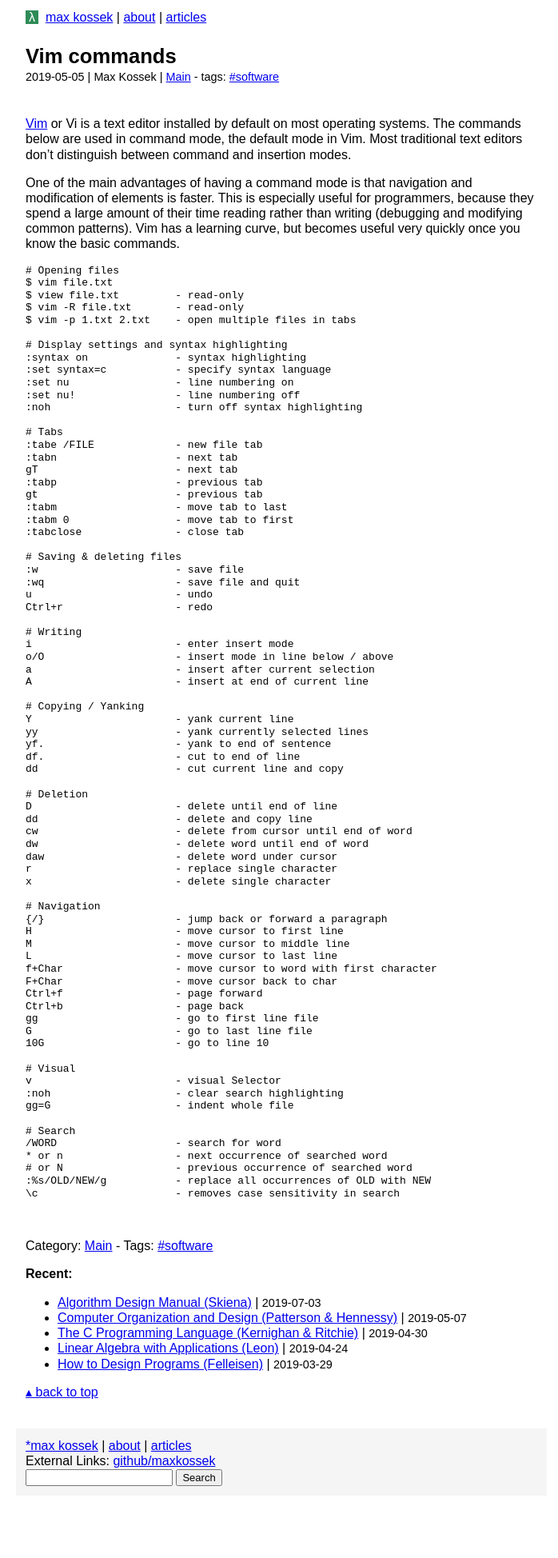
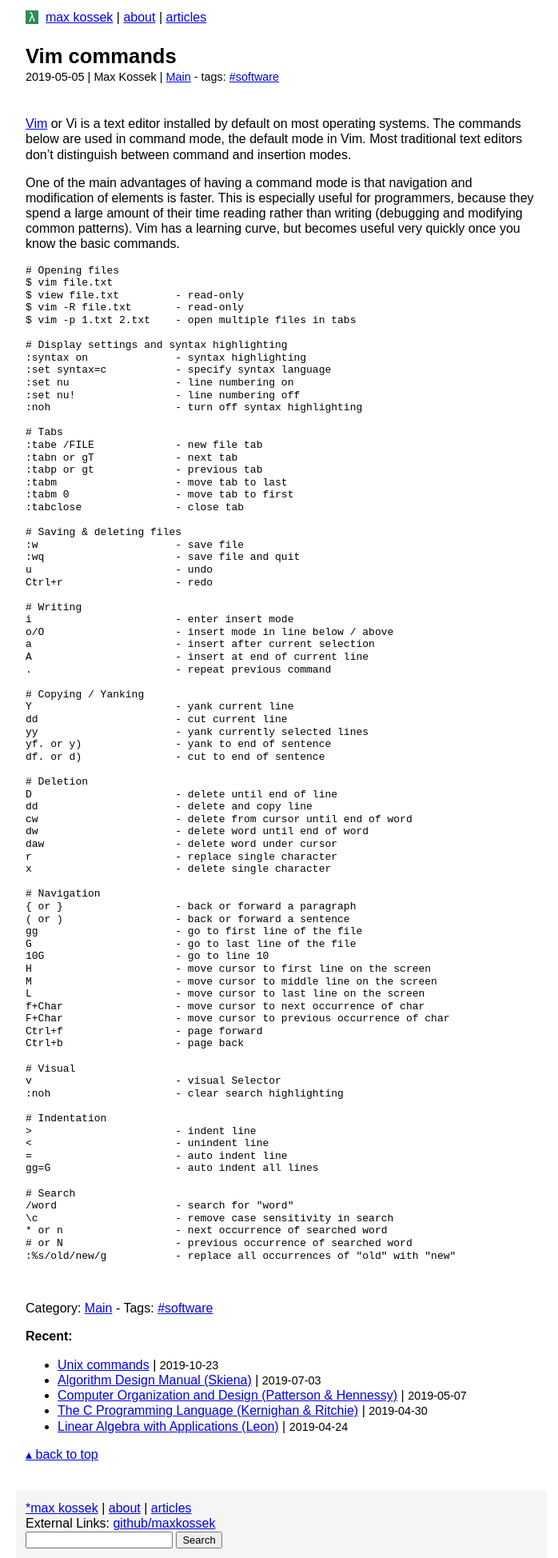
Before and after one commit to maxkossek/maxkossek.github.io, a Jekyll site: the page built from _posts/2019-05-05-vim.md, in a window 1280 px wide. Shown: the whole page at 80% size, without its empty margins (288-986 px from the left). Built offline with Jekyll 4.4.1, drawn with Linux system fonts in a browser that asks for light colours; before the commit the page ends 1870 px from its top, so only the background shows below that.

Commit message:
Update vim and add unix

````diff
--- a/_posts/2019-05-05-vim.md
+++ b/_posts/2019-05-05-vim.md
@@ -7,7 +7,7 @@
 author: "Max Kossek"
 description: List of essential commands used in the Vim Text Editor.
 sitemap:
-    lastmod: 2019-10-22
+    lastmod: 2019-10-23
 ---
 
 <a href="https://www.vim.org/" target="_blank" rel="noopener">Vim</a> or Vi is a text editor installed by default on most operating systems. The commands below are used in command mode, the default mode in Vim. Most traditional text editors don't distinguish between command and insertion modes.
@@ -30,10 +30,8 @@
 
 # Tabs
 :tabe /FILE		- new file tab
-:tabn			- next tab
-gT			- next tab
-:tabp			- previous tab
-gt			- previous tab
+:tabn or gT		- next tab
+:tabp or gt		- previous tab
 :tabm			- move tab to last
 :tabm 0			- move tab to first
 :tabclose		- close tab
@@ -49,13 +47,14 @@
 o/O			- insert mode in line below / above
 a			- insert after current selection
 A			- insert at end of current line
+.			- repeat previous command
 
 # Copying / Yanking
 Y			- yank current line
+dd			- cut current line
 yy			- yank currently selected lines
-yf.			- yank to end of sentence
-df.			- cut to end of line
-dd			- cut current line and copy
+yf. or y)		- yank to end of sentence
+df. or d)		- cut to end of sentence
 
 # Deletion
 D			- delete until end of line
@@ -67,27 +66,33 @@
 x			- delete single character
 
 # Navigation
-{/} 			- jump back or forward a paragraph
-H			- move cursor to first line
-M			- move cursor to middle line
-L			- move cursor to last line
-f+Char			- move cursor to word with first character
-F+Char			- move cursor back to char
+{ or } 			- back or forward a paragraph
+( or )			- back or forward a sentence
+gg			- go to first line of the file
+G			- go to last line of the file
+10G			- go to line 10
+H			- move cursor to first line on the screen
+M			- move cursor to middle line on the screen
+L			- move cursor to last line on the screen
+f+Char			- move cursor to next occurrence of char
+F+Char			- move cursor to previous occurrence of char
 Ctrl+f			- page forward
 Ctrl+b			- page back
-gg			- go to first line file
-G			- go to last line file
-10G			- go to line 10
 
 # Visual
 v			- visual Selector
 :noh			- clear search highlighting
-gg=G			- indent whole file
+
+# Indentation
+>			- indent line
+<			- unindent line
+=			- auto indent line
+gg=G			- auto indent all lines
 
 # Search
-/WORD			- search for word
+/word			- search for "word"
+\c			- remove case sensitivity in search
 * or n			- next occurrence of searched word
 # or N			- previous occurrence of searched word
-:%s/OLD/NEW/g		- replace all occurrences of OLD with NEW
-\c			- removes case sensitivity in search
+:%s/old/new/g		- replace all occurrences of "old" with "new"
 ```
--- a/sitemap.xml
+++ b/sitemap.xml
@@ -46,7 +46,7 @@
 		{% if page.sitemap.priority %}
 		<priority>{{ page.sitemap.priority }}</priority>
 		{% else %}
-        <priority>0.3</priority>
+		<priority>0.5</priority>
 		{% endif %}
 	</url>
 	{% endif %}
````
Also changed, not shown: _posts/2019-10-23-unix.md (added, +123 -0 lines). Lines whose indentation alone changed are shown as unchanged.
